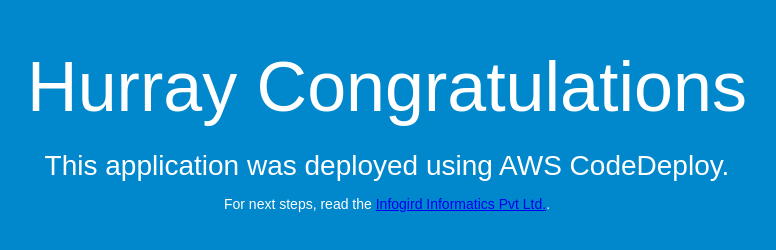
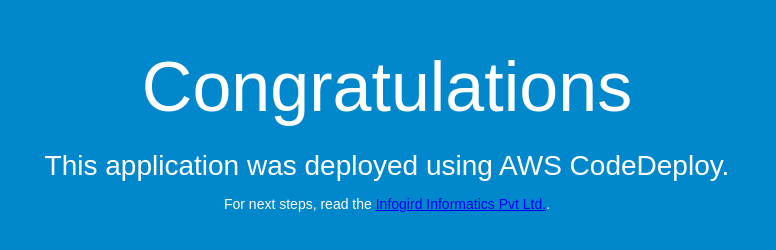
Before and after one commit to shri20/CodeDeployGitHubDemo, a plain HTML site: page index.html in a window 1280 px wide. Shown: the whole page, without its empty margins (253-1029 px from the left). Drawn offline with Linux system fonts and the light colour scheme.

Commit message:
Commit Fifth

```diff
--- a/index.html
+++ b/index.html
@@ -26,7 +26,7 @@
 </head>
 <body>
   <div align="center">
-    <h1>Hurray Congratulations</h1>
+    <h1>Congratulations</h1>
     <h2>This application was deployed using AWS CodeDeploy.</h2>
     <p>For next steps, read the <a href="http://www.infogird.com">Infogird Informatics Pvt Ltd.</a>.</p>
   </div>
```
